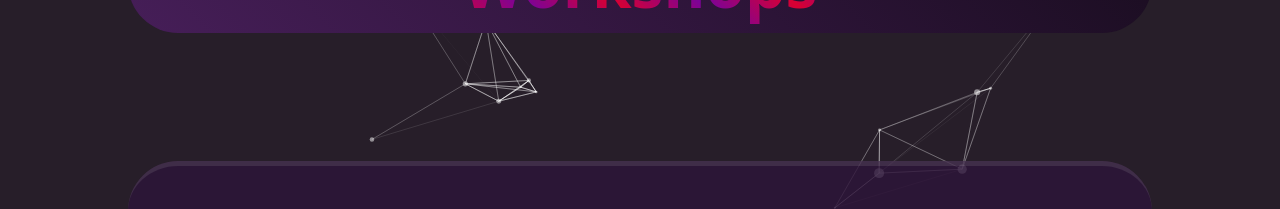
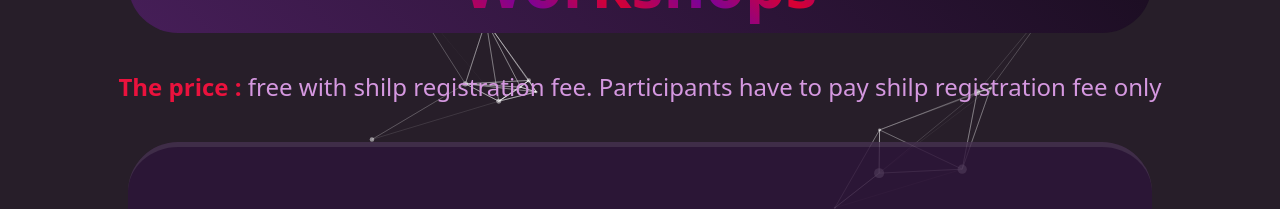
Before and after one commit to Maykkkk/Shilp24, a React (Create React App) app in the folder client/: page /competitions in a window 1280 px wide. Shown: the part 175-384 px from the top of the page. Built offline with nearby package versions, Linux system fonts and the light colour scheme; no server answers; the database is empty; sample sign-in values are in the browser's storage.

Commit message:
workshop-guest changes done

```diff
--- a/client/src/components/WorkshopCard.jsx
+++ b/client/src/components/WorkshopCard.jsx
@@ -33,7 +33,6 @@ function WorkshopCard(props) {
 					<li className="detailCardListItem">It would be a 3-4 hour workshop , Mr Kaviyasaran will teach us from the basics of Staad pro and end it with a project</li>
 					<li className="detailCardListItem"><b>No prior knowledge on Staad Pro is needed</b></li>
 					<li className="detailCardListItem"><b>Prerequisites:</b> Attendees should bring their laptops with Staad pro (student version) pre-installed in it.</li>
-					<li className="detailCardListItem"><b>The price :</b> free with shilp registration fee. Participants have to pay shilp registration fee only</li>
 					<li className="detailCardListItem"><b>Certification will be provided from department of civil engineering, IIT BHU</b></li>
 				</ul>
 			</div>
@@ -49,7 +48,6 @@ function WorkshopCard(props) {
 					<li className="detailCardListItem"><b>Mr. Mohamed Sabith</b>, BIM automation lead at Ramboll, has worked in COWI and L&T previously, will guide us</li>
 					<li className="detailCardListItem">A 1.5 hour workshop, where Introduction to BIM, roadmap to learn and career opportunities will be discussed</li>
 					<li className="detailCardListItem"><b>Prerequisites:</b> there are no prerequisites for the session, just bring your enthusiasm to learn</li>
-					<li className="detailCardListItem"><b>The price :</b> free with shilp registration fee. Participants have to pay shilp registration fee only</li>
 					<li className="detailCardListItem"><b>Certification will be provided from department of civil engineering, IIT BHU</b></li>
 				</ul>
 			</div>
--- a/client/src/links/css/workshop.css
+++ b/client/src/links/css/workshop.css
@@ -26,12 +26,22 @@
     flex-wrap: wrap;
     justify-content: space-around;
     border-radius: 50px;
-    margin-top: 10vh;
     padding: 10vh 5px;
     margin: 10vw;
+    margin-top: 5vh;
     background: rgb(46, 21, 58);
     opacity: 0.8;
     border-top: 5px solid rgba(255, 255, 255, 0.118);
+}
+.workshopPrice{
+    position: relative;
+    margin-top: 5vh;
+    height: 100%;
+    color: rgb(213, 152, 224);
+}
+.workshopPrice span{
+    font-weight: bolder;
+    color: rgb(234, 18, 61);
 }
 
 @media screen and (max-width: 456px) {
--- a/client/src/pages/competitions.jsx
+++ b/client/src/pages/competitions.jsx
@@ -44,6 +44,7 @@ const Competitions = ({ AllAuth }) => {
             Workshops
           </div>
         </div>
+        <div className="workshopPrice"><h4><span>The price :</span> free with shilp registration fee. Participants have to pay shilp registration fee only</h4></div>
         <div className='cards'>
           <WorkshopCard
             name="STAAD Pro"
--- a/client/src/pages/guests.jsx
+++ b/client/src/pages/guests.jsx
@@ -42,6 +42,9 @@ const Guests = ({ AllAuth }) => {
 					Our Guests
 				</div>
 				<div className="guestContainer">
+				<h1 style={{fontStyle:"italic"}}>
+					Chief Guest
+				</h1>
 					<div className="guestCards">
 						<GuestCard name="Mr. Daljeet Singh" desig="Director, DMRC" desc="Experienced Works Director with a demonstrated history of working in the railroad manufacture industry. Skilled in AutoCAD, Highways, Transportation Planning, Bridge, and Engineering. Strong operations professional graduated from B Tech in civil engg from IIT (BHU) Varanasi." url="./guests/guest.webp"/>
 					</div>
```
